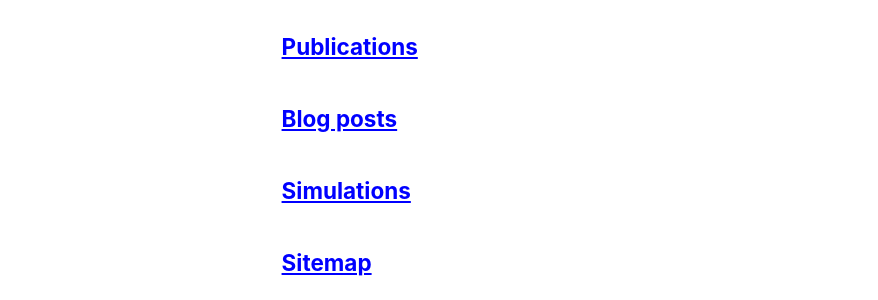
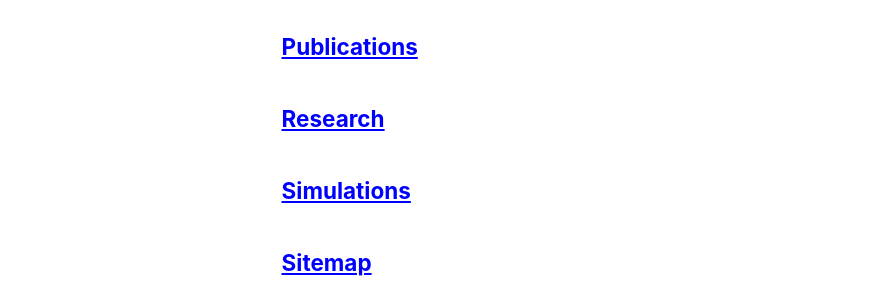
Before and after one commit to Masoud16ahm/Masoud16ahm.github.io, a Jekyll site: the page built from _pages/page-archive.html, in a window 1280 px wide and 900 px high, scrolled down 704 px. Shown: the part 155-455 px from the top of the window, without its empty margins (0-878 px from the left). Built offline with Jekyll 4.4.1, drawn with Linux system fonts in a browser that asks for light colours; a script bundle is joined from its source files by our own code; library files that are not in the unit come from our copies.

Commit message:
Update research.html

```diff
--- a/_pages/research.html
+++ b/_pages/research.html
@@ -1,8 +1,8 @@
 ---
 layout: archive
-permalink: /year-archive/
-title: "Blog posts"
-author_profile: true
+permalink: /research/
+title: "Research"
+author_profile: false
 redirect_from:
   - /wordpress/blog-posts/
 ---
```
